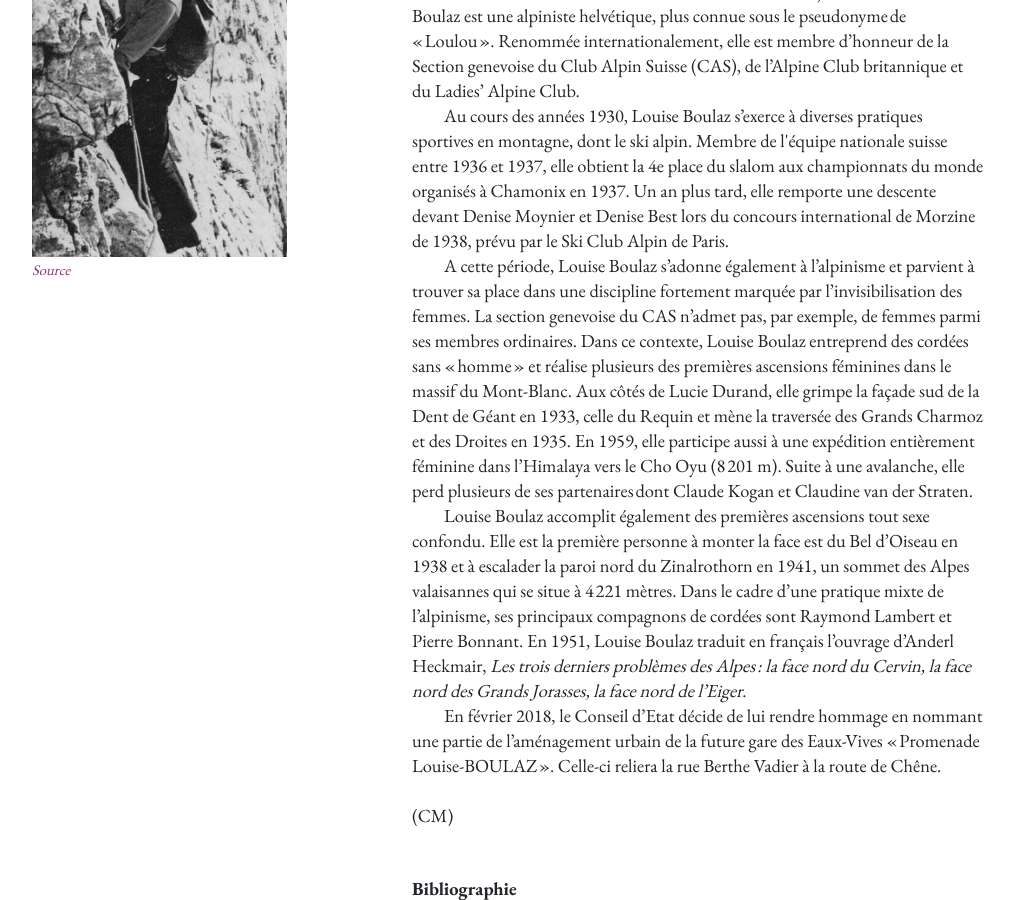
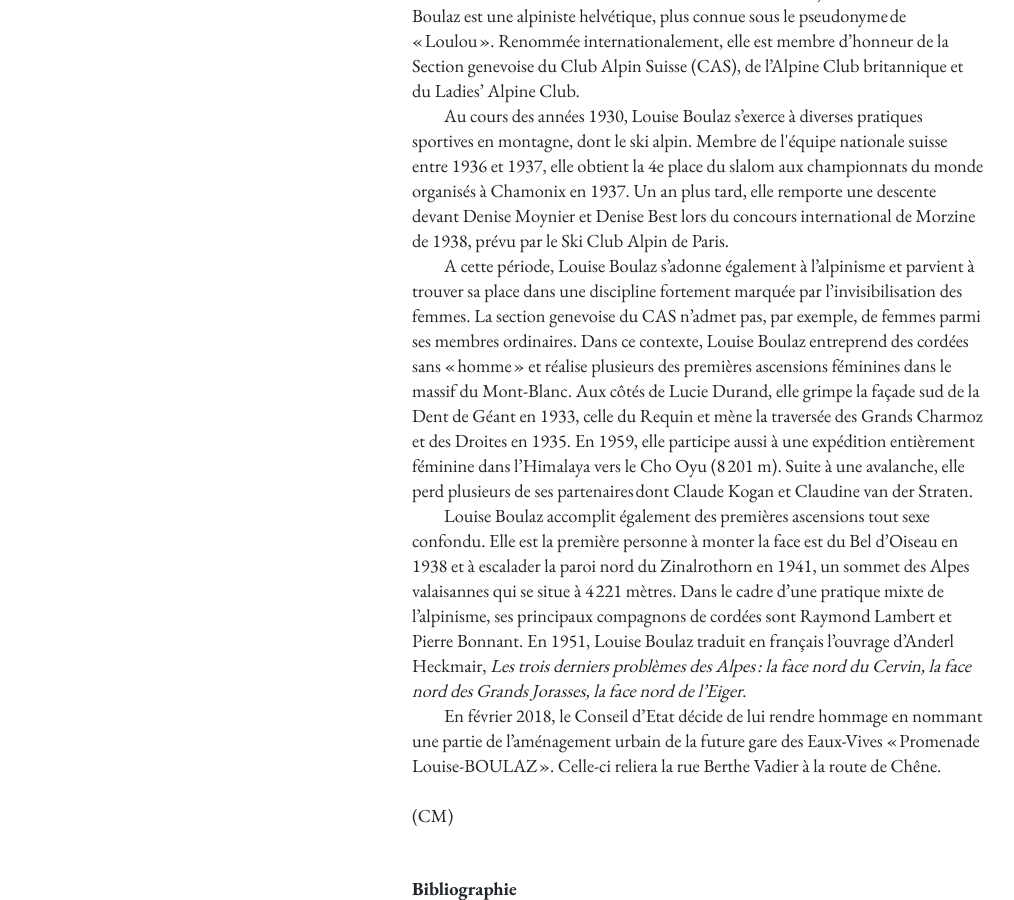
Before and after one commit to larucheio/100elles.ch, a Jekyll site: the page built from 100femmes/louise-boulaz/index.html, in a window 1280 px wide and 900 px high, scrolled down 371 px. Shown: the whole window, without its empty margins (53-1067 px from the left). Built offline with Jekyll 4.4.1, drawn with Linux system fonts in a browser that asks for light colours.

Commit message:
Remove picture for Louise Boulaz

```diff
--- a/100femmes/index.html
+++ b/100femmes/index.html
@@ -21,7 +21,7 @@ title: 100 Femmes*
         <a class="card-femme" href="./monique-bauer-lagier/" style="background-image: url('/img/100femmes/monique-bauer-lagier.jpg');">Monique<br>BAUER-LAGIER</a>
       </div>
       <div class="col-12 col-md-6 col-lg-4">
-        <a class="card-femme" href="./louise-boulaz/" style="background-image: url('/img/100femmes/louise-boulaz.jpg'); background-position: center top;">Louise<br>BOULAZ</a>
+        <a class="card-femme" href="./louise-boulaz/">Louise<br>BOULAZ</a>
       </div>
       <div class="col-12 col-md-6 col-lg-4">
         <a class="card-femme" href="./rachel-crowdy/" style="background-image: url('/img/100femmes/rachel-crowdy.jpg'); background-position: center top;">Rachel<br>CROWDY</a>
--- a/100femmes/louise-boulaz/index.html
+++ b/100femmes/louise-boulaz/index.html
@@ -2,16 +2,11 @@
 layout: main
 title: Louise BOULAZ
 description: dite Loulou, 1908-1991, Alpiniste
-image: /img/100femmes/louise-boulaz.jpg
 ---
 
 <main class="container my-lg-7">
   <div class="row">
     <div class="col-12 col-lg-3 mb-5 mb-lg-0">
-      <figure>
-        <img src="{{ page.image }}" class="img-fluid" style="width: 100%;" alt="{{ page.title }}">
-        <figcaption class="text-muted small font-italic"><a href="https://i0.wp.com/www.gognablog.com/wp-content/uploads/2018/06/Alpinismo-femminile-0002.jpg?ssl=1">Source</a></figcaption>
-      </figure>
     </div>
     <div class="col-12 offset-lg-1 col-lg">
       <h1>{{ page.title }}</h1>
```
Also changed, not shown: img/100femmes/louise-boulaz.jpg (deleted).
